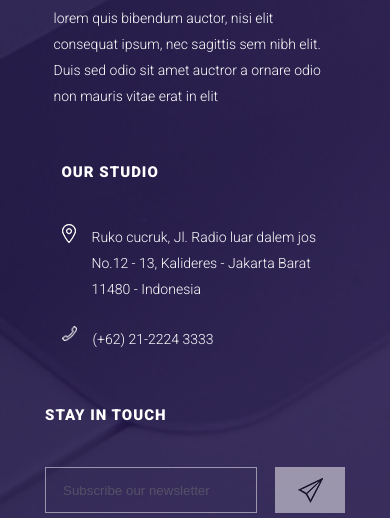
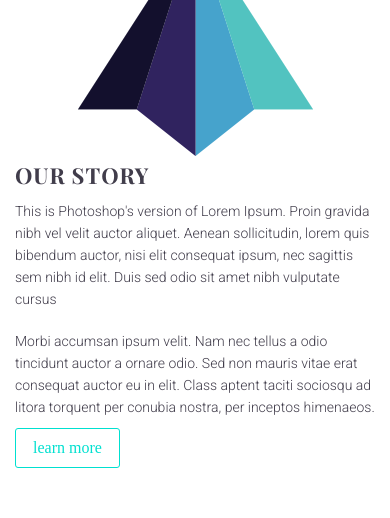
Before and after one commit to jkazuo55/tajam-template, a plain HTML site: page index.html in a window 390 px wide. Shown: the part 813-1331 px from the top of the page. Drawn offline with nearby package versions, Linux system fonts and the light colour scheme; a web font is replaced by a local one.

Commit message:
added responsive our story section

```diff
--- a/assets/css/style.css
+++ b/assets/css/style.css
@@ -8,6 +8,7 @@
     /* colors */
     --color1: rgba(255, 255, 255);
     --color2: rgba(0, 224, 208);
+    --color3: #413d4b;
     /* font and typography */
     --font-hammersmith: 'Hammersmith One', sans-serif;
     --font-playfair-display: 'Playfair Display', serif;
@@ -241,7 +242,7 @@ img {
 }
 
 
-/* ============ start story section */
+/* ================= start story section ==================*/
 
 .story .container {
     max-width: 873px;
@@ -262,29 +263,30 @@ img {
 .story .story__info h3 {
     font-size: 22px;
     letter-spacing: 1px;
-    color: #413d4b;
+    color: var(--color3);
     font-weight: 700;
-    font-family: "Playfair Display";
+    font-family: var(--font-playfair-display);
     text-transform: uppercase;
 }
 
 .story .story__info p {
+    padding: 10px 0;
+    width: 100%;
     max-width: 540px;
     font-size: 14px;
     letter-spacing: 0px;
     line-height: 22px;
-    color: #413d4b;
+    color: var(--color3);
     font-weight: 300;
-    font-family: "Roboto";
+    font-family: var(--font-Roboto);
+}
+
+.story .story__info .cyan-btn {
+    width: max-content;
 }
 
 
-/* .story .story__info .cyan-btn {
-    width: max-content;
-} */
-
-
-/* ============ end story section */
+/* ================= end story section ==================*/
 
 
 /* ============ start video section */
--- a/index.html
+++ b/index.html
@@ -88,7 +88,7 @@
             </div>
         </section>
 
-        <!-- <section class="story">
+        <section class="story">
             <div class="container">
                 <div class="story__graphic">
                     <img src="/assets/img/story  graphic.png" alt="">
@@ -103,15 +103,15 @@
                 </div>
             </div>
         </section>
-        <section class="movie">
+        <!-- <section class="movie">
             <div class="container">
                 <div class="movie__play">
                     <img src="/assets//img/outline.png" alt="">
                 </div>
                 <p> watch our story</p>
             </div>
-        </section>
-        <section class="expertise">
+        </section> -->
+        <!--<section class="expertise">
             <div class="container">
                 <div class="expertise__header">
                     <h3>expertise</h3>
```
